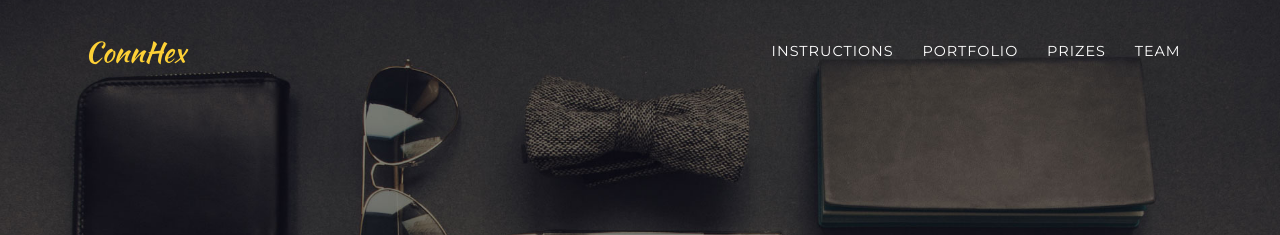
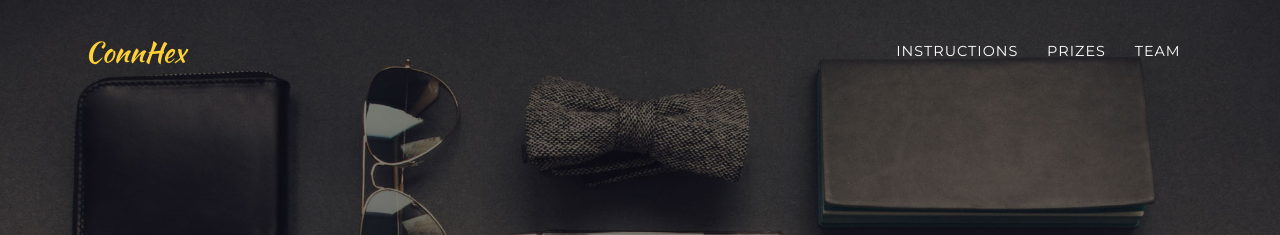
Before and after one commit to ConnHex/connhex.github.io, a Jekyll site: the page built from index.html, in a window 1280 px wide and 900 px high. Shown: the top 235 px of the window. Built offline with Jekyll 4.4.1, drawn with Linux system fonts in a browser that asks for light colours; some web fonts are replaced; the list of posts is cut into pages by our own code.

Commit message:
Fixed menu links

```diff
--- a/_includes/header.html
+++ b/_includes/header.html
@@ -12,9 +12,6 @@
               <a class="nav-link js-scroll-trigger" href="#instructions">Instructions</a>
             </li>
             <li class="nav-item">
-              <a class="nav-link js-scroll-trigger" href="#portfolio">Portfolio</a>
-            </li>
-            <li class="nav-item">
               <a class="nav-link js-scroll-trigger" href="#prizes">Prizes</a>
             </li>
             <li class="nav-item">
--- a/index.html
+++ b/index.html
@@ -49,6 +49,7 @@
       </div>
     </section>
 <!-- Global Game Jam section -->
+<section class="bg-light" id="prizes">
 <div class="prizes">
         <div class="row">
           <div class="col-lg-12 text-center">
@@ -57,6 +58,7 @@
           </div>
         </div>
         </div>
+      </section>
 <!-- team section -->
 <section class="bg-light" id="team">
       <div class="container">
```
